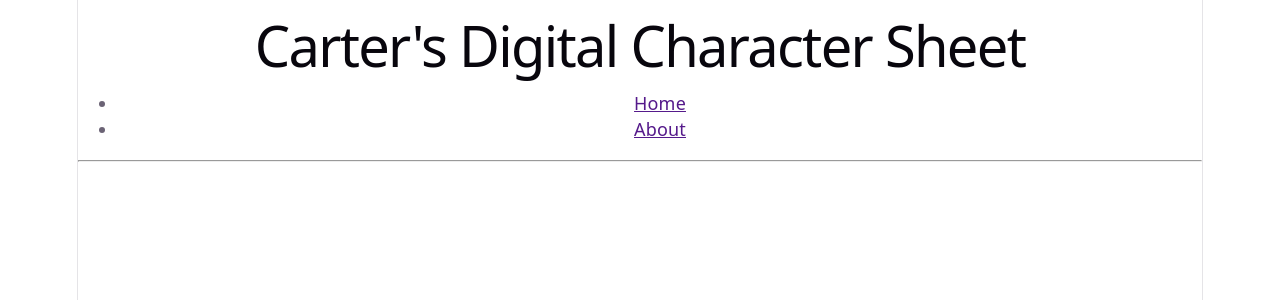
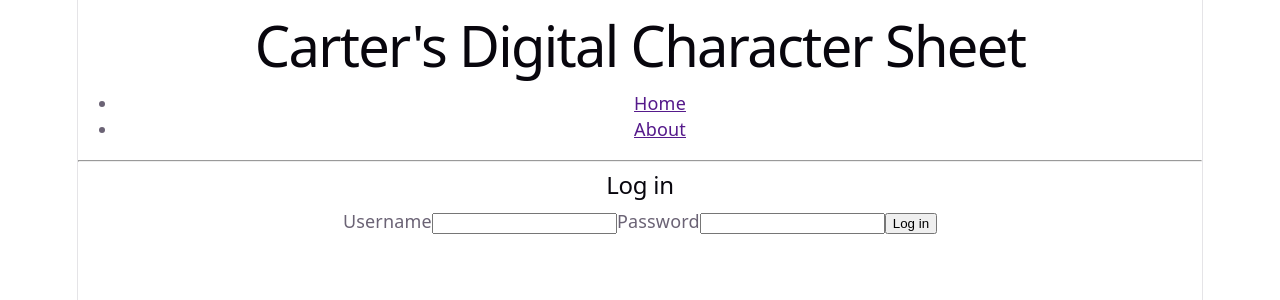
Before and after one commit to carterluker/5e-digital-sheet-3311, a React (Vite) app in the folder frontend/: page / in a window 1280 px wide. Shown: the top 300 px of the page. Built offline with nearby package versions, Linux system fonts and the light colour scheme.

Commit message:
Basic login box

```diff
--- a/frontend/src/App.tsx
+++ b/frontend/src/App.tsx
@@ -1,8 +1,15 @@
 import Header from './common/components/Header.tsx'
+
+import LoginBox from './login/components/Login.tsx';
 
 function App() {
 	return(
-		<Header></Header>
+		<body>
+			<Header></Header>
+
+			<LoginBox></LoginBox>
+		</body>
+
 	);
 }
 
--- /dev/null
+++ b/frontend/src/login/components/Login.tsx
@@ -0,0 +1,18 @@
+function LoginBox() {
+    return(
+        <div className="login-box">
+            <h2>Log in</h2>
+            <form>
+                <label htmlFor="username">Username</label>
+                <input id="username" name="username" type="text" autoComplete="username" required />
+
+                <label htmlFor="password">Password</label>
+                <input id="password" name="password" type="password" autoComplete="current-password" required />
+
+                <button type="submit">Log in</button>
+            </form>
+        </div>
+    )
+}
+
+export default LoginBox
```
